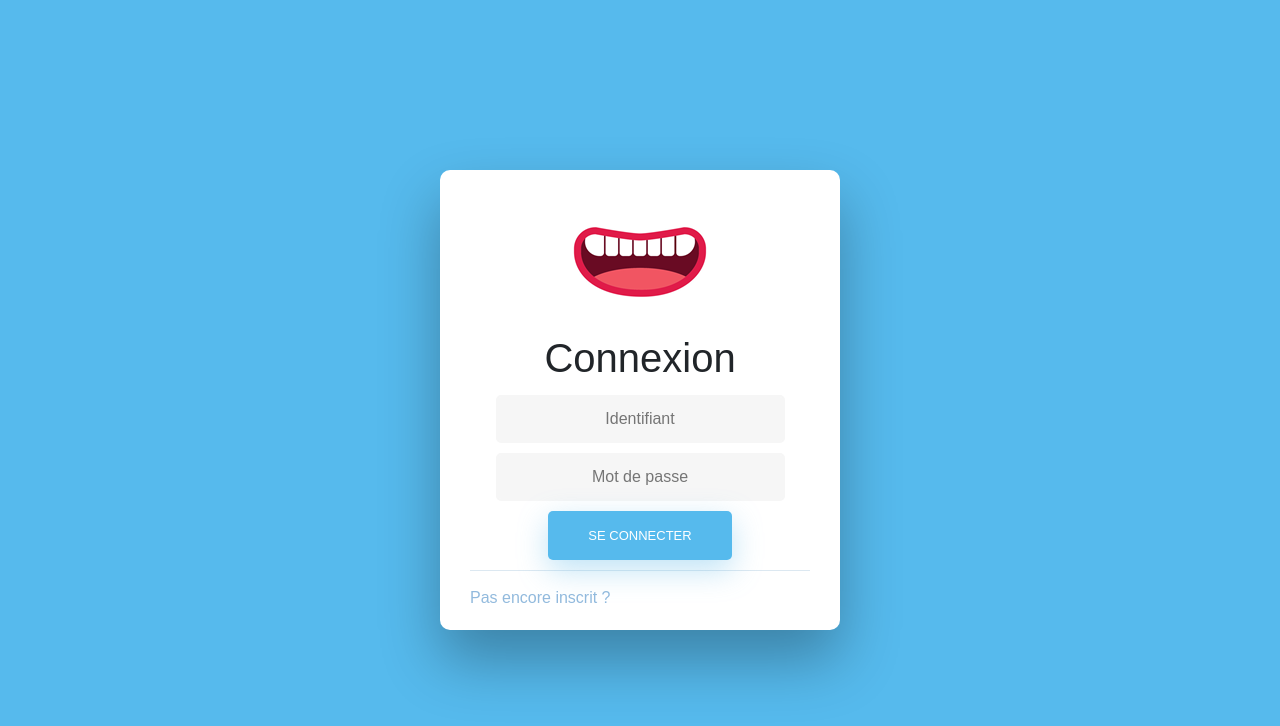
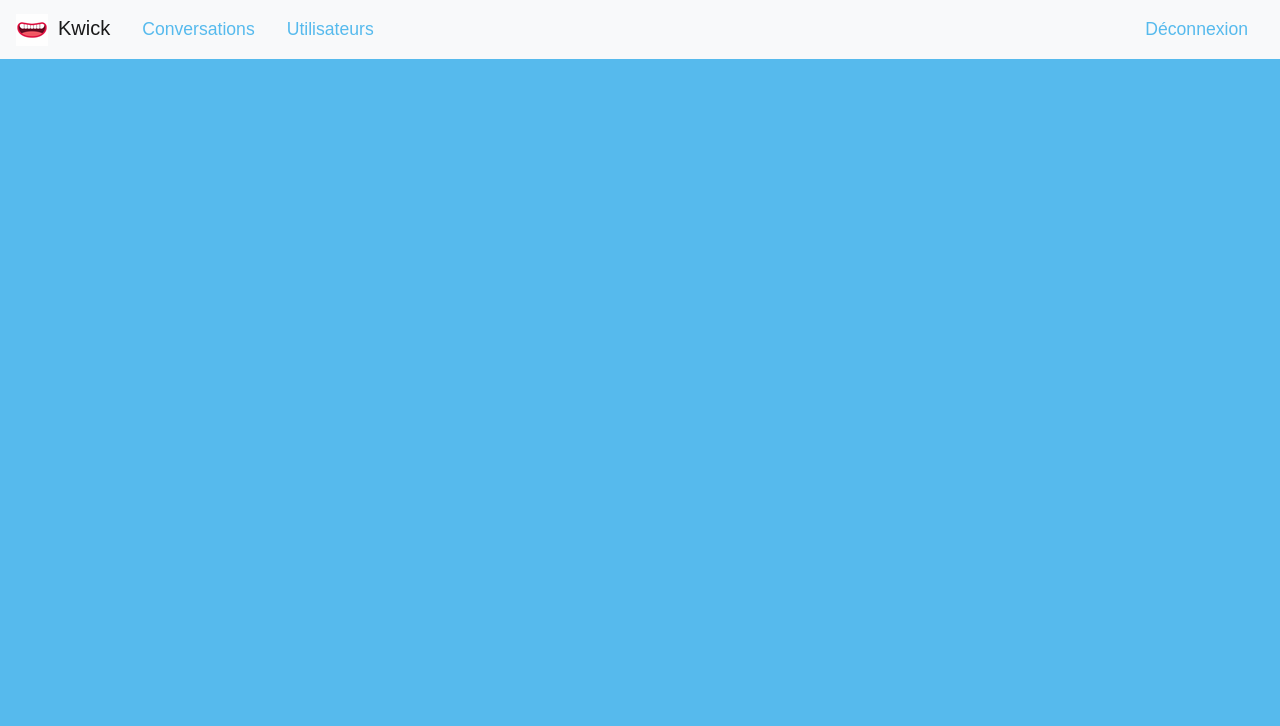
Before and after one commit to Viliprant/Kwick, a React (Create React App) app: page / in a window 1280 px wide. Shown: the top 726 px of the page. Built offline with nearby package versions, Linux system fonts and the light colour scheme.

Commit message:
add active class for navbar

```diff
--- a/src/Components/OnlineRouter.js
+++ b/src/Components/OnlineRouter.js
@@ -3,29 +3,49 @@ import {
   BrowserRouter as Router,
   Switch,
   Route,
-  Link
+  NavLink
 } from "react-router-dom";
 
 import logo from '../assets/Kwick-logo-32.png';
 
 import '../ComponentsCSS/navbar.css';
 
+const activeLink = {
+  fontWeight: "bold"
+}
+
+function NavBar(props){
+  return(
+    <nav id="mainNavbar" className="navbar navbar-light bg-light">
+      <ul className="list-link">
+        <li className="nav-item">
+          <NavLink className="navbar-brand" exact to="/">
+            <img style={{marginRight: "10px"}} src={logo} alt=""/>
+            <span>Kwick</span>
+          </NavLink>
+        </li>
+        <li className="nav-item">
+          <NavLink className="nav-link linkP" activeStyle={activeLink} exact to="/chats">Conversations</NavLink>
+        </li>
+        <li>
+          <NavLink className="nav-link linkP" activeStyle={activeLink} exact to="/users">Utilisateurs</NavLink>
+        </li>
+      </ul>
+      <div className="form-inline">
+        <NavLink className="nav-link linkP" activeStyle={activeLink} exact to="/logout">Déconnexion</NavLink>
+      </div>
+    </nav>
+  )
+}
+
 export default function OnlineRouter() {
   return (
     <Router>
       <div>
-      <nav className="navbar navbar-light bg-light">
-        <Link className="navbar-brand" to="logout">
-        <img style={{marginRight: "10px"}} src={logo} alt=""/>
-        Kwick
-        </Link>
-        <div className="form-inline">
-          <Link className="nav-link" to="logout">Déconnexion</Link>
-        </div>
-      </nav>
-
+        <NavBar/>
         <Switch>
           <Route exact path="/"/>
+          <Route path="/chats"/>
           <Route path="/users"/>
           <Route path="/logout"/>
         </Switch>
--- a/src/ComponentsCSS/navbar.css
+++ b/src/ComponentsCSS/navbar.css
@@ -1,3 +1,23 @@
-body{
+#mainNavbar .linkP{
+    color: #56baed;
+    font-size: 1.10rem;
+}
 
+#mainNavbar .linkP:hover{
+    color: black;
+    font-size: 1.10rem;
 }
+
+.list-link li{
+    list-style:none;
+}
+.list-link{
+    margin: 0;
+    padding: 0;
+    display: flex;
+    flex-direction: row;
+}
+
+.selectedLinkP{
+    color: red;
+}
--- a/src/redux/store.js
+++ b/src/redux/store.js
@@ -2,7 +2,7 @@ import {createStore} from 'redux';
 import reducers from './reducers';
 
 const initialState = {
-    id: null,
+    id: 1,
     token: null
 }
 
```
